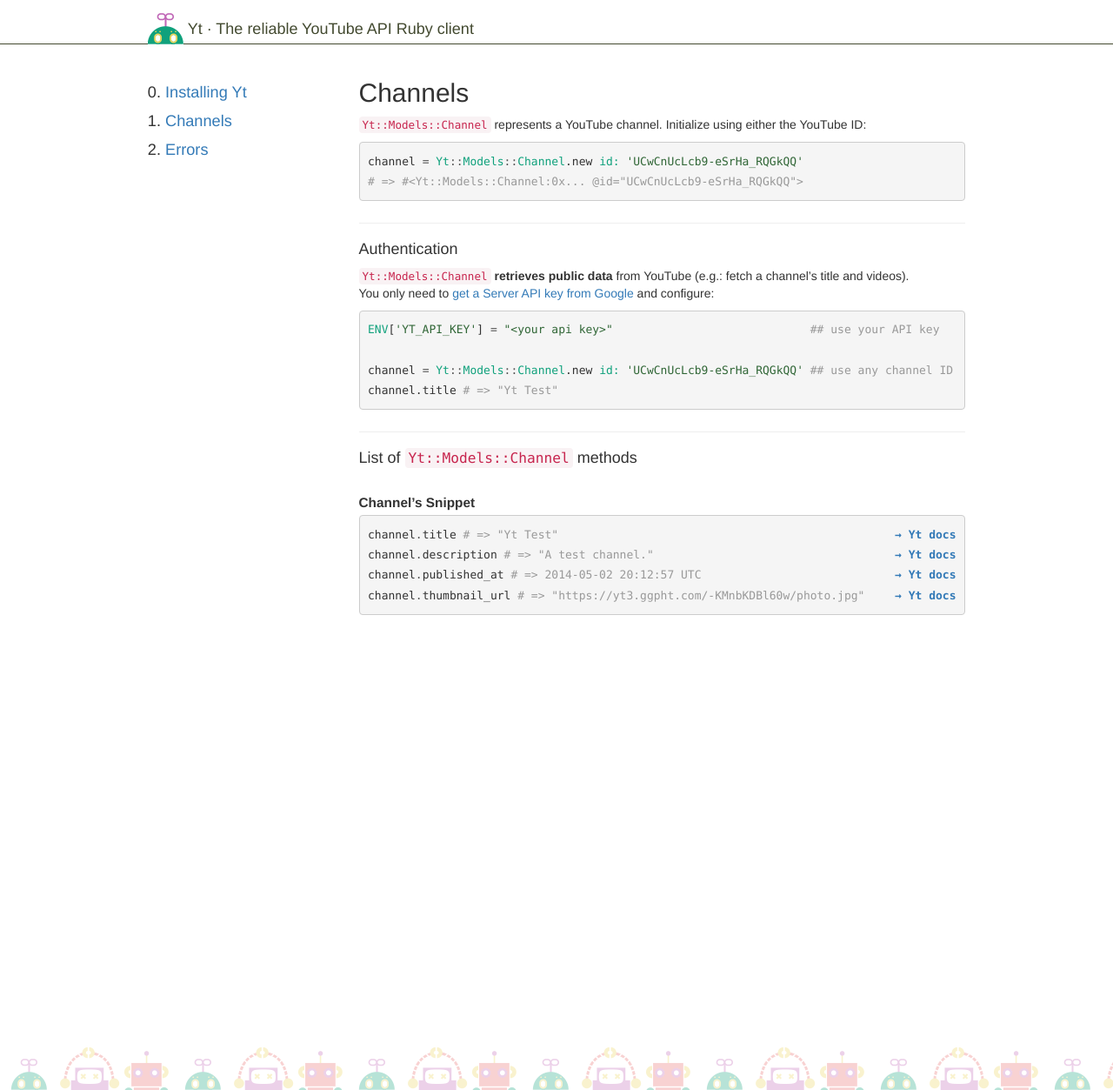
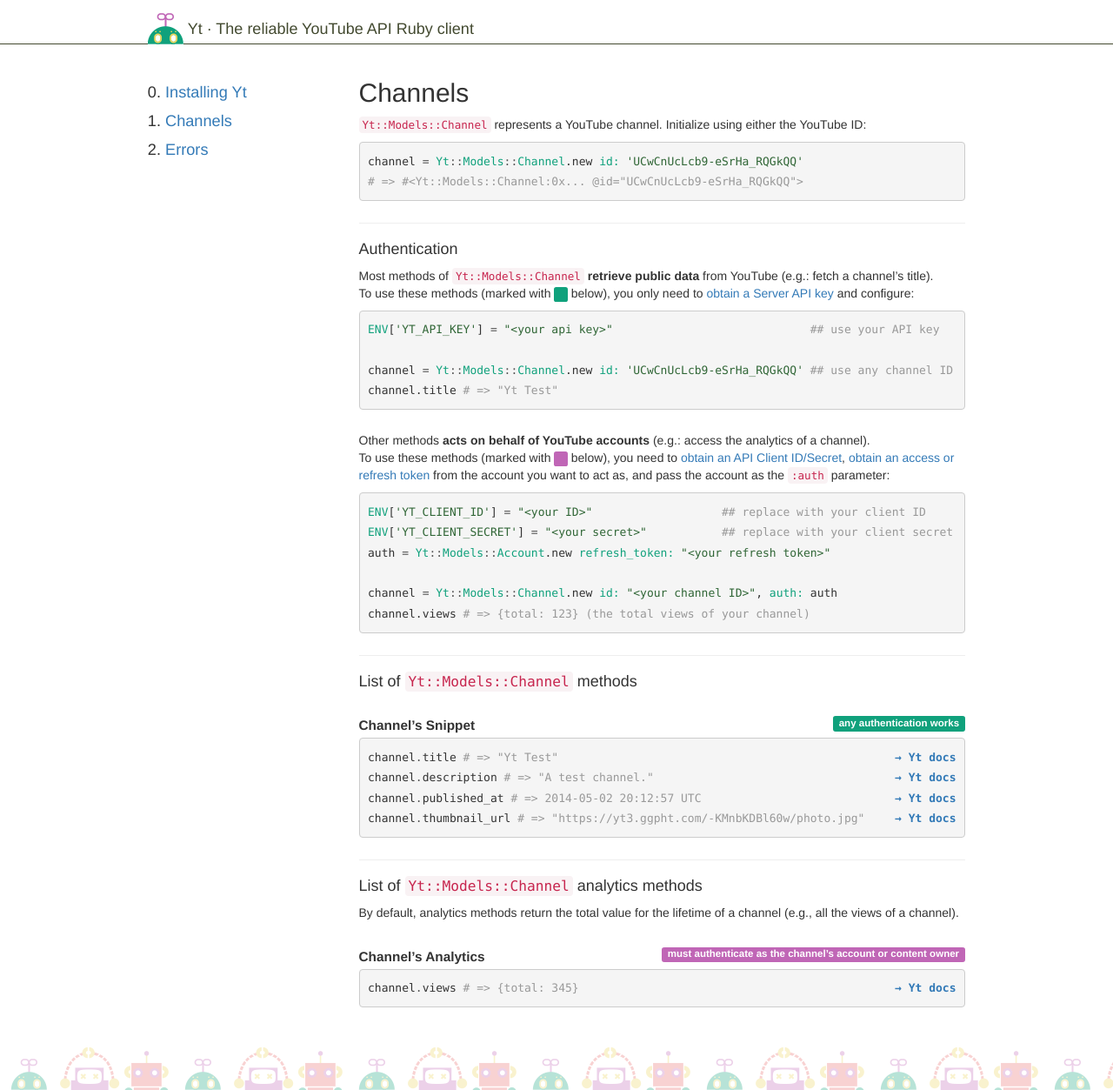
Before and after one commit to nullscreen/yt-core, a Jekyll site: the page built from docs/channels.html, in a window 1280 px wide and 1253 px high. Shown: the whole window at 87% size. Built offline with Jekyll 4.4.1, drawn with Linux system fonts in a browser that asks for light colours; nearby versions of some CDN libraries; some web fonts are replaced.

Commit message:
Add Channel#views (no options, no errors)

```diff
--- a/docs/channels.html
+++ b/docs/channels.html
@@ -17,8 +17,8 @@ channel = Yt::Models::Channel.new id: 'UCwCnUcLcb9-eSrHa_RQGkQQ'
 <h4>Authentication</h4>
 
 <p>
-  <code>Yt::Models::Channel</code> <strong>retrieves public data</strong> from YouTube (e.g.: fetch a channel’s title and videos).<br />
-  You only need to <a href="https://github.com/claudiob/yt#apps-that-do-not-require-user-interactions">get a Server API key from Google</a> and configure:
+  Most methods of <code>Yt::Models::Channel</code> <strong>retrieve public data</strong> from YouTube (e.g.: fetch a channel’s title).<br />
+  To use these methods (marked with <span class="label label-success">&nbsp;</span> below), you only need to <a href="https://github.com/Fullscreen/yt#apps-that-do-not-require-user-interactions">obtain a Server API key</a> and configure:
 </p>
 
 {% highlight ruby %}
@@ -28,11 +28,26 @@ channel = Yt::Models::Channel.new id: 'UCwCnUcLcb9-eSrHa_RQGkQQ' ## use any chan
 channel.title # => "Yt Test"
 {% endhighlight %}
 
+<p>
+  Other methods <strong>acts on behalf of YouTube accounts</strong> (e.g.: access the analytics of a channel).<br />
+  To use these methods (marked with  <span class="label label-warning">&nbsp;</span> below), you need to <a href="https://github.com/Fullscreen/yt#web-apps-that-require-user-interactions">obtain an API Client ID/Secret</a>, <a href="https://github.com/Fullscreen/yt#web-apps-that-require-user-interactions">obtain an access or refresh token</a> from the account you want to act as, and pass the account as the <code>:auth</code> parameter:
+</p>
+
+{% highlight ruby %}
+ENV['YT_CLIENT_ID'] = "<your ID>"                   ## replace with your client ID
+ENV['YT_CLIENT_SECRET'] = "<your secret>"           ## replace with your client secret
+auth = Yt::Models::Account.new refresh_token: "<your refresh token>"
+
+channel = Yt::Models::Channel.new id: "<your channel ID>", auth: auth
+channel.views # => {total: 123} (the total views of your channel)
+{% endhighlight %}
+
+
 <hr />
 <h4>List of <code>Yt::Models::Channel</code> methods</h4>
 <dl>
 
-  {% include dt.html title="Channel’s Snippet" %}
+  {% include dt.html title="Channel’s Snippet" label="success" auth="any authentication works" %}
   <dd><a class="anchor" id="snippet"></a><div class="highlight"><pre>
 {% include doc.html link="Models/Channel#title" %}{% include example.html object='channel' method='title' result='"Yt Test"' %}
 {% include doc.html link="Models/Channel#description" %}{% include example.html object='channel' method='description' result='"A test channel."' %}
@@ -40,3 +55,18 @@ channel.title # => "Yt Test"
 {% include doc.html link="Models/Channel#thumbnail_url" %}{% include example.html object='channel' method='thumbnail_url' result='"https://yt3.ggpht.com/-KMnbKDBl60w/photo.jpg"' %}</pre>
   </div></dd>
 </dl>
+
+<hr />
+<h4>List of <code>Yt::Models::Channel</code> analytics methods</h4>
+<a class="anchor" id="analytics"></a>
+<p>
+  By default, analytics methods return the total value for the lifetime of a channel (e.g., all the views of a channel).
+</p>
+
+<dl>
+  {% include dt.html title="Channel’s Analytics" label="warning" auth="must authenticate as the channel’s account or content owner" %}
+  <dd>
+<div class="highlight"><pre>
+{% include doc.html link="Models/Channel#views" %}{% include example.html object='channel' method='views' result='{total: 345}' %}</pre>
+  </div></dd>
+</dl>
--- a/lib/yt.rb
+++ b/lib/yt.rb
@@ -1,7 +1,10 @@
 require 'active_support' # does not load anything by default
 require 'active_support/core_ext/object/to_query' # for Hash.to_param
+require 'active_support/core_ext/hash/transform_values' # for Hash#transform_values
+
 require 'json' # for JSON.parse
 
+require 'yt/models/account'
 require 'yt/models/channel'
 require 'yt/errors/no_items'
 
```
Also changed, not shown: lib/yt/models/account.rb (added, +34 -0 lines), lib/yt/models/channel.rb (+26 -0 lines), spec/requests/as_account/channel_spec.rb (added, +18 -0 lines), spec/requests/as_server_app/channel_spec.rb (+3 -1 lines), .travis.yml, 1 other file.
